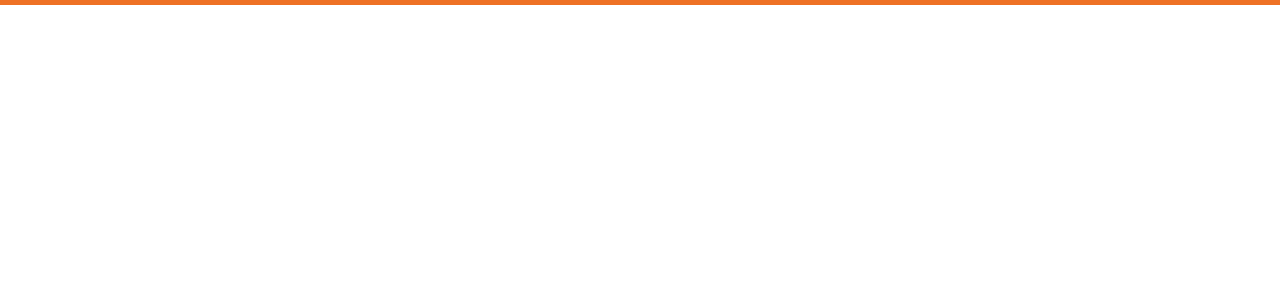
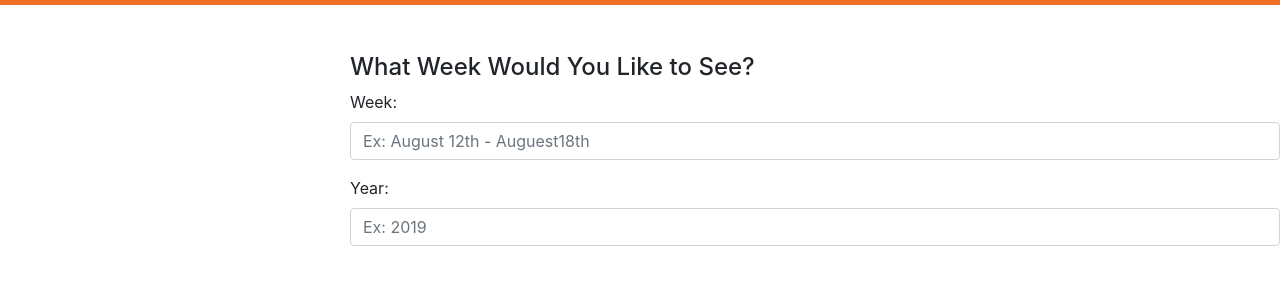
Before and after one commit to wtsegars/HD-Leadtracker, a website: page pages/store-week.html in a window 1280 px wide. Shown: the part 91-376 px from the top of the page. Drawn offline with nearby package versions, Linux system fonts and the light colour scheme.

Commit message:
Started on the first search query page

```diff
--- a/pages/store-week.html
+++ b/pages/store-week.html
@@ -49,5 +49,17 @@
             </li>
         </ul>
     </nav>
+    <br><br>
+    <form>
+        <h4>What Week Would You Like to See?</h4>
+        <div class="form-group">
+            <label for="weekInput">Week:</label>
+            <input type="text" class="form-control" id="weekInput" placeholder="Ex: August 12th - Auguest18th">
+        </div>
+        <div class="form-group">
+            <label for="yearInput">Year:</label>
+            <input type="text" class="form-control" id="yearInput" placeholder="Ex: 2019">
+        </div>
+    </form>
 </body>
 </html>
```
